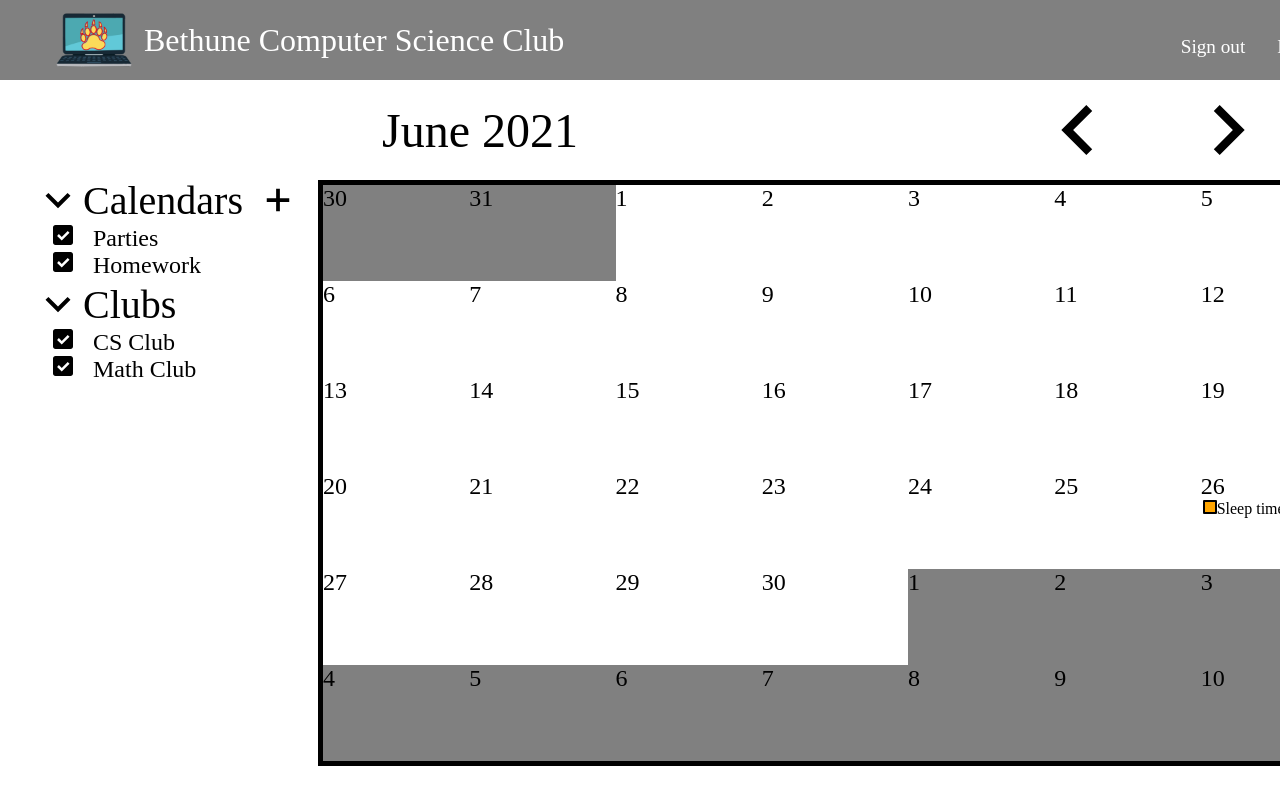
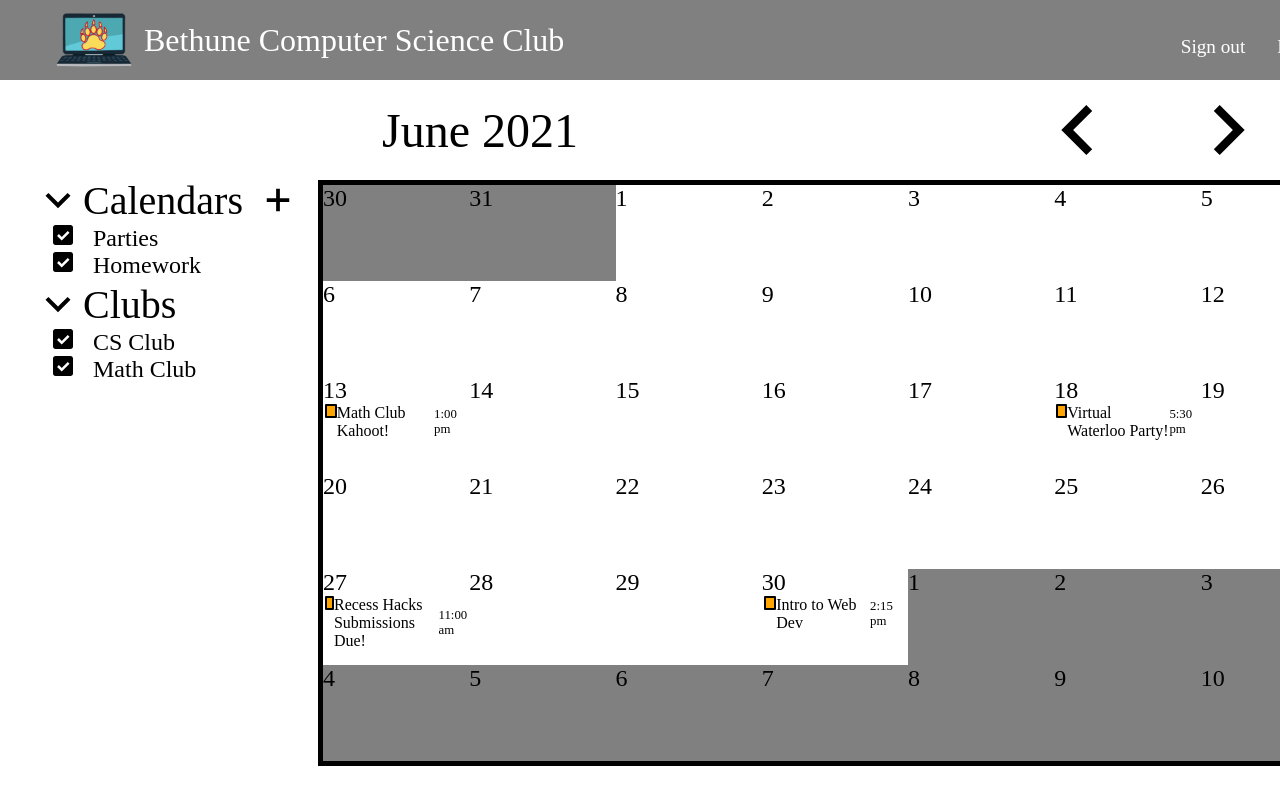
Before and after one commit to Winswins22/ClubTime, a React (Create React App) app: page / in a window 1280 px wide. Shown: the top 800 px of the page. Built offline with nearby package versions, Linux system fonts and the light colour scheme.

Commit message:
finished calendar

```diff
--- a/src/components/Calendar/Calendar.jsx
+++ b/src/components/Calendar/Calendar.jsx
@@ -32,7 +32,7 @@ import {
 
 const Calendar = () => {
 
-  const [calendar, setCalendar] = useState([]);
+  const [monthCalendar, setCalendar] = useState([]);
   const [currentDay, setDay] = useState(moment());
   const [showPopup, togglePopup] = useState(false);
 
@@ -43,6 +43,44 @@ const Calendar = () => {
 
   let startDay = currentDay.clone().startOf("month").startOf("week");
   let endDay = currentDay.clone().endOf("month").endOf("week");
+
+  let [events, modifyEvents] = useState([
+    {
+      "calendar" : "math",
+      "date" : moment().set({'year' : 2021, 'month': "June", 'date':"13", 'hour': "13", 'minute': "0"}),
+      "name": "Math Club Kahoot!"
+    },
+    {
+      "calendar" : "parties",
+      "date" : moment().set({'year' : 2021, 'month': "June", 'date':"18", 'hour': "17", 'minute': "30"}),
+      "name": "Virtual Waterloo Party!"
+    },
+    {
+      "calendar" : "homework",
+      "date" : moment().set({'year' : 2021, 'month': "June", 'date':"27", 'hour': "11", 'minute': "00"}),
+      "name": "Recess Hacks Submissions Due!"
+    },
+    {
+      "calendar" : "cs",
+      "date" : moment().set({'year' : 2021, 'month': "June", 'date':"30", 'hour': "14", 'minute': "15"}),
+      "name": "Intro to Web Dev"
+    }
+  ])
+
+  function addEvent(name, momentDate, calendar){
+    let newEvents = events;
+    newEvents.push({
+      "calendar": calendar,
+      "date": momentDate,
+      "name": name
+    })
+    modifyEvents(newEvents)
+
+    //force rerender
+    let saveCalendar = monthCalendar;
+    setCalendar([])
+    setCalendar(saveCalendar)
+  }
 
   function createCalendar(){
     startDay = currentDay.clone().startOf("month").startOf("week");
@@ -56,9 +94,9 @@ const Calendar = () => {
           .map(() => day.add(1, "day").clone())
       );
     }
-    console.log("og", calendar)
+    //console.log("og", monthCalendar)
     setCalendar(a);
-    console.log("new", calendar)
+    //console.log("new", monthCalendar)
   };
 
   useEffect(() => {
@@ -102,9 +140,74 @@ const Calendar = () => {
     toggleMath(!showMath)
   }
 
+  function makeEvent(day, e){
+    if (e.calendar === "parties"){
+      if (showParties){
+        if(isSameDay(day, e.date)){
+          return (
+            <Event time={e.date.format('h:mm a')} name={e.name}></Event>
+          )
+        }
+      }
+    }
+    else if (e.calendar === "homework"){
+      if (showHw){
+        console.log("checking")
+        if(isSameDay(day, e.date)){
+          console.log("Date", e.date.format('h:mm a'))
+          return (
+            <Event time={e.date.format('h:mm a')} name={e.name}></Event>
+          )
+        }
+      }
+    }
+    else if (e.calendar === "cs"){
+      if (showCS){
+        if(isSameDay(day, e.date)){
+          return (
+            <Event time={e.date.format('h:mm a')} name={e.name}></Event>
+          )
+        }
+      }
+    }
+    else if (e.calendar === "math"){
+      if (showMath){
+        if(isSameDay(day, e.date)){
+          return (
+            <Event time={e.date.format('h:mm a')} name={e.name}></Event>
+          )
+        }
+      }
+    }
+
+    return (<></>)
+  }
+
+  function checkEvents(day){
+    /*Event Checker */
+    // isSameDay(day, currentDay) ?
+    //   <Event time="5AM" name="Sleep time"></Event>
+    // :
+    //   <></>
+    return(
+      events.map((e) => {
+        return (<>
+          {
+            makeEvent(day, e)
+          }
+          {/* {
+            <Event time={e.date.format('h:mm a')} name={e.name}></Event>
+          } */}
+        </>)
+      })
+
+    )
+
+  }
+
   return (
     <>
-      <Popup showPopup={showPopup} togglePopup={togglePopup}></Popup>
+      <Popup showPopup={showPopup} addEvent={addEvent} togglePopup={togglePopup}></Popup>
       <DynamicFlexbox>
 
         {/* Menu */}
@@ -138,7 +241,7 @@ const Calendar = () => {
             <MonthGrid>
 
               {
-                calendar.map((week) => {
+                monthCalendar.map((week) => {
                   return (
                     week.map((day) => {
                       return (
@@ -148,11 +251,7 @@ const Calendar = () => {
                         >
                           {day.clone().format("D")}
                           {
-                            /*Event Checker */
-                            isSameDay(day, currentDay) ?
-                              <Event time="5AM" name="Sleep time"></Event>
-                            :
-                              <></>
+                            checkEvents(day.clone())
                           }
                         </MonthDay>
                       )
--- a/src/components/EventPopup/EventPopup.jsx
+++ b/src/components/EventPopup/EventPopup.jsx
@@ -25,7 +25,7 @@ import {
 import Aos from 'aos'
 import 'aos/dist/aos.css/'
 
-const Popup = ({showPopup, togglePopup, eventName=null, eventStartMoment=null}) => {
+const Popup = ({showPopup, togglePopup, addEvent, eventName=null, eventStartMoment=null}) => {
 
   const [submitted, changeSubmit] = useState(false)
   const [submitText, changeText] = useState("Create Event!");
@@ -39,13 +39,20 @@ const Popup = ({showPopup, togglePopup, eventName=null, eventStartMoment=null})
   function createEvent(name, date, time, calendar){
     console.log("New Event:", name, date, time)
 
-    let year, month, day = date.split("-")
-    let hour, minute = time.split(":")
+    let timeByDay = date.split("-")
+    let year = timeByDay[0];
+    let month = timeByDay[1] - 1;
+    let day = timeByDay[2];
+
+    let timeInDay = time.split(":")
+    let hour = timeInDay[0]
+    let minute = timeInDay[1]
 
     let momentDate = moment();
     momentDate.set({'year' : year, 'month': month, 'date':day, 'hour': hour, 'minute': minute});
 
     console.log("Event Creation Output", {"calendar":calendar, "name":name, "date":momentDate})
+    addEvent(name, momentDate, calendar)
   }
 
   const handleSubmit = (e) => {
@@ -96,7 +103,7 @@ const Popup = ({showPopup, togglePopup, eventName=null, eventStartMoment=null})
 
                     <NewLine></NewLine>
                     <WhiteSmallText> Calendar Name </WhiteSmallText>
-                    <PopupInput name="calendar" value="Homework"></PopupInput>
+                    <PopupInput name="calendar" value="homework"></PopupInput>
 
                     <NewLine></NewLine>
                     <WhiteSmallText> Event Date </WhiteSmallText>
```
Also changed, not shown: 1 other file (tests, documents, lock files or other folders).
